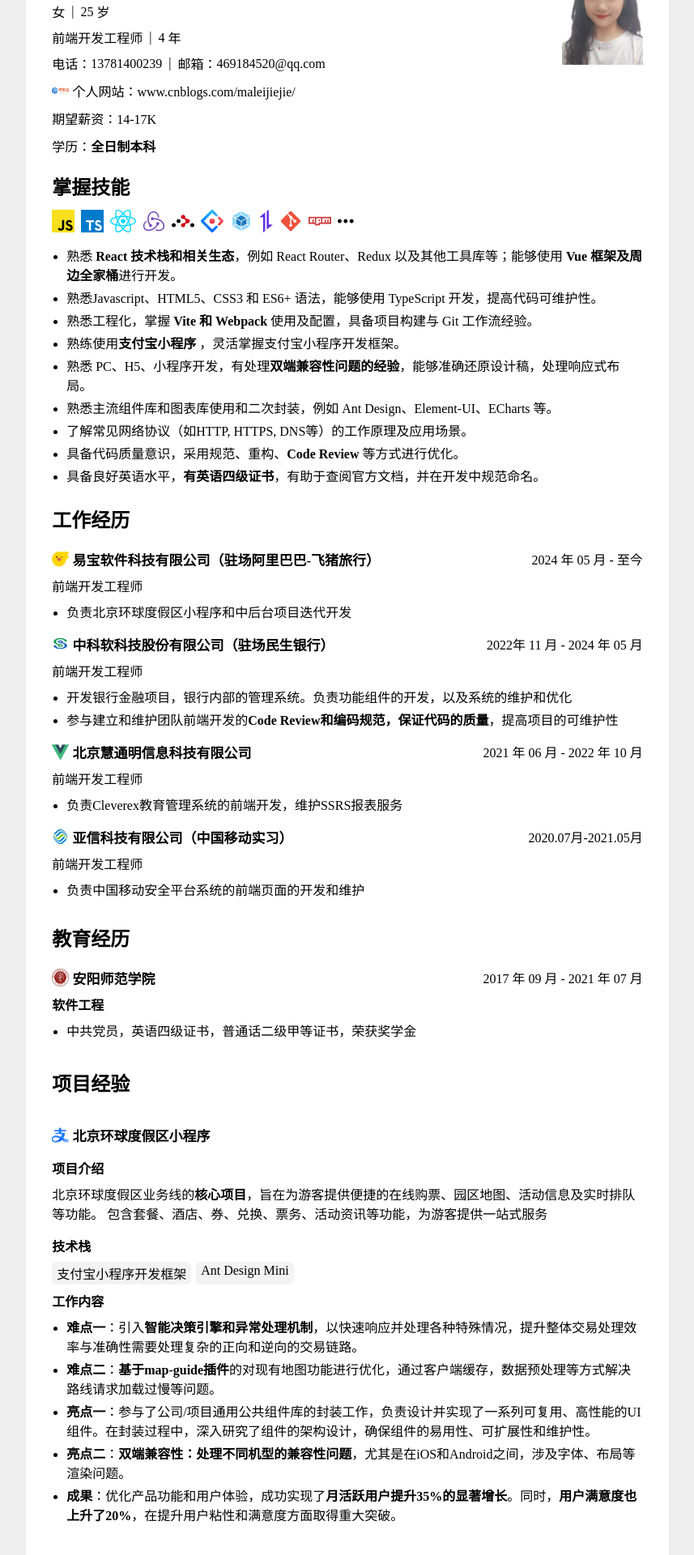
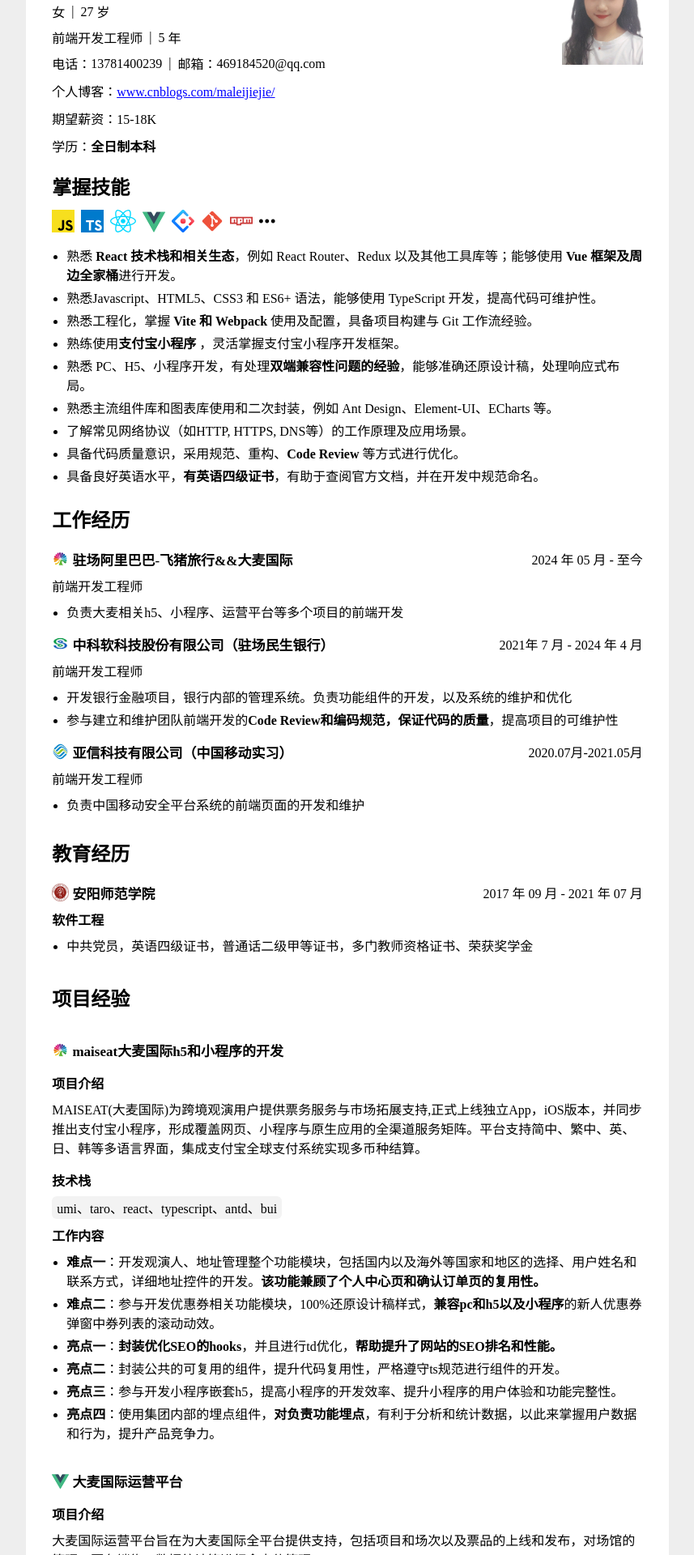
Before and after one commit to 469184520/curriculum-vitae, a React (Vite) app: page / in a window 1280 px wide. Shown: the part 100-2020 px from the top of the page at 81% size, without its empty margins (211-1068 px from the left). Built offline with nearby package versions, Linux system fonts and the light colour scheme.

Commit message:
优化项目经历

```diff
--- a/src/components/Info/index.tsx
+++ b/src/components/Info/index.tsx
@@ -61,8 +61,12 @@ export default function Info(props: Props) {
         {blog && (
           <div className="social-link">
             <div className="icon-wrapper">
-              <img src="/logo.svg" alt="GitHub" />
-              <a style={{fontWeight:'400'}} href={`${blog}`}>个人网站：{blog?.replace('https://', '')}</a>
+              <a style={{fontWeight:'400'}} target='_blank' href={`${blog}`}>
+                个人博客：
+                <span style={{color:'blue',textDecoration:'underline'}}>
+                  {blog?.replace('https://', '')}
+                </span>
+              </a>
             </div>
           </div>
         )}
--- a/src/mock.ts
+++ b/src/mock.ts
@@ -2,15 +2,15 @@ export default {
   info: {
     name: '高才磊',
     gender: '女',
-    age: 25,
+    age: 27,
     position: '前端开发工程师',
-    workingYears: 4,
+    workingYears: 5,
     phoneNumber: '13781400239',
     email: '469184520@qq.com',
     picture: '/gcl.jpg',
     // github: 'https://github.com/magician-hy',
     blog: 'https://www.cnblogs.com/maleijiejie/',
-    salary: '14-17K',
+    salary: '15-18K',
     education:'全日制本科'
   },
   skills: {
@@ -18,14 +18,15 @@ export default {
       '/javascript.svg',
       '/typescript.svg',
       '/react.svg',
-      '/redux.svg',
-      '/react-router.svg',
+      '/vue.svg',
+      // '/redux.svg',
+      // '/react-router.svg',
       '/antd.svg',
       // '/vite.svg',
-      '/webpack.svg',
+      // '/webpack.svg',
       // '/rollup.svg',
       // '/babel.svg',
-      '/axios.svg',
+      // '/axios.svg',
       // '/nodejs.svg',
       '/git.svg',
       '/npm.svg',
@@ -53,38 +54,48 @@ export default {
     ],
   },
   experiences: [
-    {
+      {
       type: 'company',
-      icon: '/fliggy.svg',
-      company: '易宝软件科技有限公司（驻场阿里巴巴-飞猪旅行）',
+      icon: '/damai.png',
+      company: '驻场阿里巴巴-飞猪旅行&&大麦国际',
       position: '前端开发工程师',
       time: '2024 年 05 月 - 至今',
       descriptions: [
-        '负责北京环球度假区小程序和中后台项目迭代开发',
+        '负责大麦相关h5、小程序、运营平台等多个项目的前端开发',
       ],
     },
+    // {
+    //   type: 'company',
+    //   icon: '/fliggy.svg',
+    //   company: '驻场阿里巴巴-飞猪旅行',
+    //   position: '前端开发工程师',
+    //   time: '2024 年 05 月 - 至今',
+    //   descriptions: [
+    //     '负责北京环球度假区小程序和中后台项目迭代开发',
+    //   ],
+    // },
     {
       type: 'company',
       icon: '/minsheng.png',
       company: '中科软科技股份有限公司（驻场民生银行）',
       position: '前端开发工程师',
-      time: '2022年 11 月 - 2024 年 05 月',
+      time: '2021年 7 月 - 2024 年 4 月',
       descriptions: [
         '开发银行金融项目，银行内部的管理系统。负责功能组件的开发，以及系统的维护和优化',
         '参与建立和维护团队前端开发的Code Review和编码规范，保证代码的质量，提高项目的可维护性',
       ],
       boldWords:['Code Review和编码规范，保证代码的质量']
     },
-    {
-      type: 'company',
-      icon: '/vue.svg',
-      company: '北京慧通明信息科技有限公司',
-      position: '前端开发工程师',
-      time: '2021 年 06 月 - 2022 年 10 月',
-      descriptions: [
-        '负责Cleverex教育管理系统的前端开发，维护SSRS报表服务',
-      ],
-    },
+    // {
+    //   type: 'company',
+    //   icon: '/vue.svg',
+    //   company: '北京慧通明信息科技有限公司',
+    //   position: '前端开发工程师',
+    //   time: '2021 年 06 月 - 2022 年 9 月',
+    //   descriptions: [
+    //     '负责Cleverex教育管理系统的前端开发，维护SSRS报表服务',
+    //   ],
+    // },
     {
       type: 'company',
       icon: '/chinaMobile.png',
@@ -103,11 +114,71 @@ export default {
       major: '软件工程',
       time: '2017 年 09 月 - 2021 年 07 月',
       descriptions: [
-        '中共党员，英语四级证书，普通话二级甲等证书，荣获奖学金'
+        '中共党员，英语四级证书，普通话二级甲等证书，多门教师资格证书、荣获奖学金'
       ],
     },
   ],
   projects: [
+      {
+      type: 'close',
+      icon: '/damai.png',
+      name: 'maiseat大麦国际h5和小程序的开发',
+      description:
+      [
+        `
+        MAISEAT(大麦国际)为跨境观演用户提供票务服务与市场拓展支持,正式上线独立App，iOS版本，并同步推出支付宝小程序，形成覆盖网页、小程序与原生应用的全渠道服务矩阵。平台支持简中、繁中、英、日、韩等多语言界面，集成支付宝全球支付系统实现多币种结算。
+        `,
+      ],
+      stack: ['umi、taro、react、typescript、antd、bui',],
+      details: [
+        '难点一：开发观演人、地址管理整个功能模块，包括国内以及海外等国家和地区的选择、用户姓名和联系方式，详细地址控件的开发。该功能兼顾了个人中心页和确认订单页的复用性。',
+        '难点二：参与开发优惠券相关功能模块，100%还原设计稿样式，兼容pc和h5以及小程序的新人优惠券弹窗中券列表的滚动动效。',
+        '亮点一：封装优化SEO的hooks，并且进行td优化，帮助提升了网站的SEO排名和性能。',
+        '亮点二：封装公共的可复用的组件，提升代码复用性，严格遵守ts规范进行组件的开发。',
+        '亮点三：参与开发小程序嵌套h5，提高小程序的开发效率、提升小程序的用户体验和功能完整性。',
+        '亮点四：使用集团内部的埋点组件，对负责功能埋点，有利于分析和统计数据，以此来掌握用户数据和行为，提升产品竞争力。',
+      ],
+      boldWords:[
+        '难点一',
+        '亮点一',
+        '亮点二',
+        '亮点三',
+        '难点二',
+        '亮点四',
+        '该功能兼顾了个人中心页和确认订单页的复用性。',
+        '封装优化SEO的hooks',
+        '帮助提升了网站的SEO排名和性能。',
+        '兼容pc和h5以及小程序',
+        '对负责功能埋点',
+      ]
+    },
+    {
+      type: 'close',
+      icon: '/vue.svg',
+      name: '大麦国际运营平台',
+      description:
+      [
+        `大麦国际运营平台旨在为大麦国际全平台提供支持，包括项目和场次以及票品的上线和发布，对场馆的管理、票务销售、数据统计等进行全方位管理。`,
+      ],
+      stack: [
+        'react、vue、typescript、antd、微前端'
+      ],
+      details: [
+        '难点一：封装编辑器组件，支持富文本编辑。',
+        '难点二：参与场馆管理和场次规划座位和票品的关联。',
+        '亮点一：开发门店销售模块的费率计算的功能，前端根据输入的参数动态计算费率，并实时显示结果。',
+        '亮点二：项目涉及微前端框架，子应用使用的技术分别为react和vue，提升项目模块化和可维护性。',
+      ],
+      boldWords:[
+        '亮点一',
+        '亮点二',
+        '难点一',
+        '难点二',
+        '前端根据输入的参数动态计算费率，并实时显示结果。',
+        '项目涉及微前端框架',
+        '子应用使用的技术分别为react和vue',
+      ]
+    },
     {
       type: 'close',
       icon: '/alipay.svg',
@@ -277,46 +348,46 @@ export default {
     //     '线上问题率缩减了90%，提升了客户的满意度和认可度'
     //   ]
     // },
-    {
-      type: 'close',
-      icon: '/vue.svg',
-      name: 'cleverex教育管理系统',
-      description: [
-        '为美国公立学校定制的教育管理平台。主要提供的服务有：每个学校的班级和学生人数的记录及统计，各个班级的人员及信息维护等功能模块，学生的签到和签退，学生的接送，管理各学生的接送人员信息，以及记录学生的每日三餐等等',
-      ],
-      stack: [
-        'Vue',
-        'npm',
-        'TypeScript',
-        'Vue Router',
-        'Axios',
-        'ECharts',
-      ],
-      details: [
-        '难点一：数据的准确性和实时性：确保家长和学生接送信息准确无误，尤其在高峰时期，以及用户权限管理（不同用户如家长、教师，学校，需要不同的权限)。',
-        '难点二：大数据量处理：在数据量大时，如何高效生成并展示报表。需要快速找到特定数据，优化搜索体验。',
-        '难点三：数据实时更新：用ECharts开发常见图表，保证图表数据动态更新，数据变化的及时响应。',
-        '难点四：使用 sql sever 编写自动化脚本向数据库中录入信息，确保数据库操作没有遗漏和错误。',
-        '亮点一：优化页面加载速度和性能，例如对B端页面进行响应式处理，兼容不同设备，提高用户群体的使用便利性，用户好评度提高。',
-        '亮点二：封装全局样式，减少样式代码重复，提高开发效率，将开发成本缩减了2人日。',
-      ],
-      boldWords:[
-        '亮点一',
-        '亮点二',
-        '难点一',
-        '难点二',
-        '难点三',
-        '难点四',
-        '不同用户如家长、教师，学校，需要不同的权限',
-        '数据的准确性和实时性',
-        '快速找到特定数据，优化搜索体验',
-        '用ECharts开发常见图表，保证图表数据动态更新',
-        '确保数据库操作没有遗漏和错误',
-        '响应式处理，兼容不同设备',
-        '用户好评度提高',
-        '将开发成本缩减了2人日'
-      ]
-    },
+    // {
+    //   type: 'close',
+    //   icon: '/vue.svg',
+    //   name: 'cleverex教育管理系统',
+    //   description: [
+    //     '为美国公立学校定制的教育管理平台。主要提供的服务有：每个学校的班级和学生人数的记录及统计，各个班级的人员及信息维护等功能模块，学生的签到和签退，学生的接送，管理各学生的接送人员信息，以及记录学生的每日三餐等等',
+    //   ],
+    //   stack: [
+    //     'Vue',
+    //     'npm',
+    //     'TypeScript',
+    //     'Vue Router',
+    //     'Axios',
+    //     'ECharts',
+    //   ],
+    //   details: [
+    //     '难点一：数据的准确性和实时性：确保家长和学生接送信息准确无误，尤其在高峰时期，以及用户权限管理（不同用户如家长、教师，学校，需要不同的权限)。',
+    //     '难点二：大数据量处理：在数据量大时，如何高效生成并展示报表。需要快速找到特定数据，优化搜索体验。',
+    //     '难点三：数据实时更新：用ECharts开发常见图表，保证图表数据动态更新，数据变化的及时响应。',
+    //     '难点四：使用 sql sever 编写自动化脚本向数据库中录入信息，确保数据库操作没有遗漏和错误。',
+    //     '亮点一：优化页面加载速度和性能，例如对B端页面进行响应式处理，兼容不同设备，提高用户群体的使用便利性，用户好评度提高。',
+    //     '亮点二：封装全局样式，减少样式代码重复，提高开发效率，将开发成本缩减了2人日。',
+    //   ],
+    //   boldWords:[
+    //     '亮点一',
+    //     '亮点二',
+    //     '难点一',
+    //     '难点二',
+    //     '难点三',
+    //     '难点四',
+    //     '不同用户如家长、教师，学校，需要不同的权限',
+    //     '数据的准确性和实时性',
+    //     '快速找到特定数据，优化搜索体验',
+    //     '用ECharts开发常见图表，保证图表数据动态更新',
+    //     '确保数据库操作没有遗漏和错误',
+    //     '响应式处理，兼容不同设备',
+    //     '用户好评度提高',
+    //     '将开发成本缩减了2人日'
+    //   ]
+    // },
     // {
     //   type: 'close',
     //   icon: '/chinaMobile.png',
```
Also changed, not shown: public/damai.png (added).
